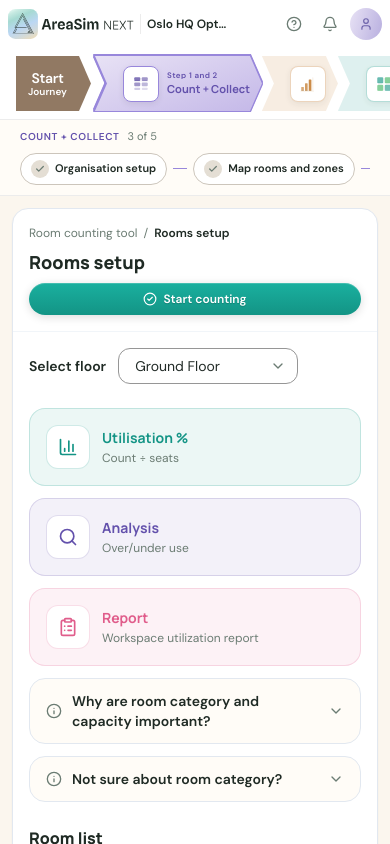
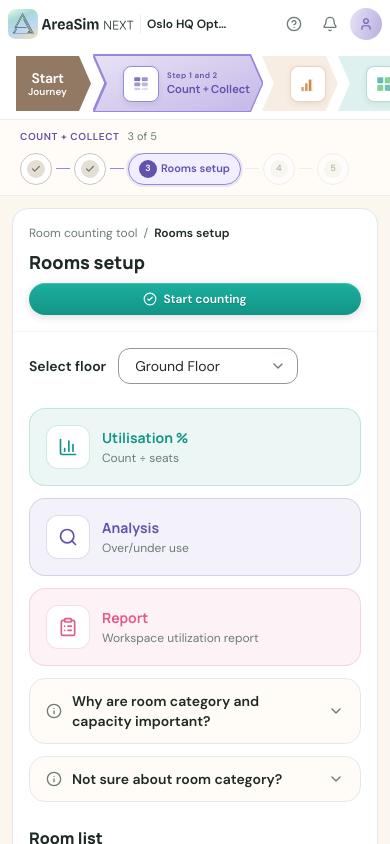
Before and after one commit to ShivanthiF/AreaSim_Prototype_V2.4, a Next.js app: page /project/1/floor/1/count in a window 390 px wide. Shown: the top 844 px of the page. Built offline with nearby package versions, Linux system fonts and the light colour scheme.

Commit message:
counting stepper responsiveness

```diff
--- a/src/components/ui/CountingStepper.tsx
+++ b/src/components/ui/CountingStepper.tsx
@@ -81,7 +81,7 @@ export function CountingStepper({ activeStep, onStepClick, disabled = false, act
 
       {/* Step pills + actions */}
       <div className="flex items-center gap-3">
-      <div className="flex items-center gap-1.5 overflow-x-auto pb-0.5 flex-1 min-w-0">
+      <div className="flex items-center gap-1 sm:gap-1.5 overflow-x-hidden sm:overflow-x-auto pb-0.5 flex-1 min-w-0">
         {COUNT_COLLECT_STEPS.map((step, i) => {
           const isActive = !disabled && step.id === activeStep;
           const isDone = !disabled && i < activeIdx;
@@ -89,7 +89,6 @@ export function CountingStepper({ activeStep, onStepClick, disabled = false, act
           // Upcoming steps are disabled; only completed/current steps are clickable
           const interactive = Boolean(onStepClick) && !disabled && i <= activeIdx;
           const pillStyle = {
-            padding: "6px 10px",
             background: isActive ? "#F0EEFF" : "#fff",
             border: `1px solid ${isActive ? "#9887DB" : isDone ? "#CCC5BB" : "#E4DED4"}`,
             color: isActive
@@ -116,16 +115,34 @@ export function CountingStepper({ activeStep, onStepClick, disabled = false, act
               >
                 {isDone && !isActive ? <Check size={10} strokeWidth={3} /> : i + 1}
               </span>
-              {step.label}
+              <span
+                className={
+                  isActive
+                    ? "inline"
+                    : i === 0 || i === 1
+                    ? "hidden lg:inline"
+                    : i === 2
+                    ? "hidden md:inline"
+                    : "hidden sm:inline"
+                }
+              >
+                {step.label}
+              </span>
             </>
           );
-          const pillClass =
-            "inline-flex items-center gap-1.5 whitespace-nowrap rounded-full font-body";
+          const paddingClass = isActive
+            ? "px-2.5 py-1.5"
+            : i === 0 || i === 1
+            ? "px-1.5 py-1.5 lg:px-2.5"
+            : i === 2
+            ? "px-1.5 py-1.5 md:px-2.5"
+            : "px-1.5 py-1.5 sm:px-2.5";
+          const pillClass = `inline-flex items-center gap-1 sm:gap-1.5 whitespace-nowrap rounded-full font-body transition-all duration-200 ${paddingClass}`;
           return (
             <div key={step.id} className={`flex shrink-0 items-center ${isFuture ? "opacity-50" : ""}`}>
               {i > 0 && (
                 <div
-                  className="mr-1.5 h-px w-3.5"
+                  className="mr-1 sm:mr-1.5 h-px w-3.5"
                   style={{ background: isDone || isActive ? "#9887DB" : "#E4DED4" }}
                 />
               )}
```
